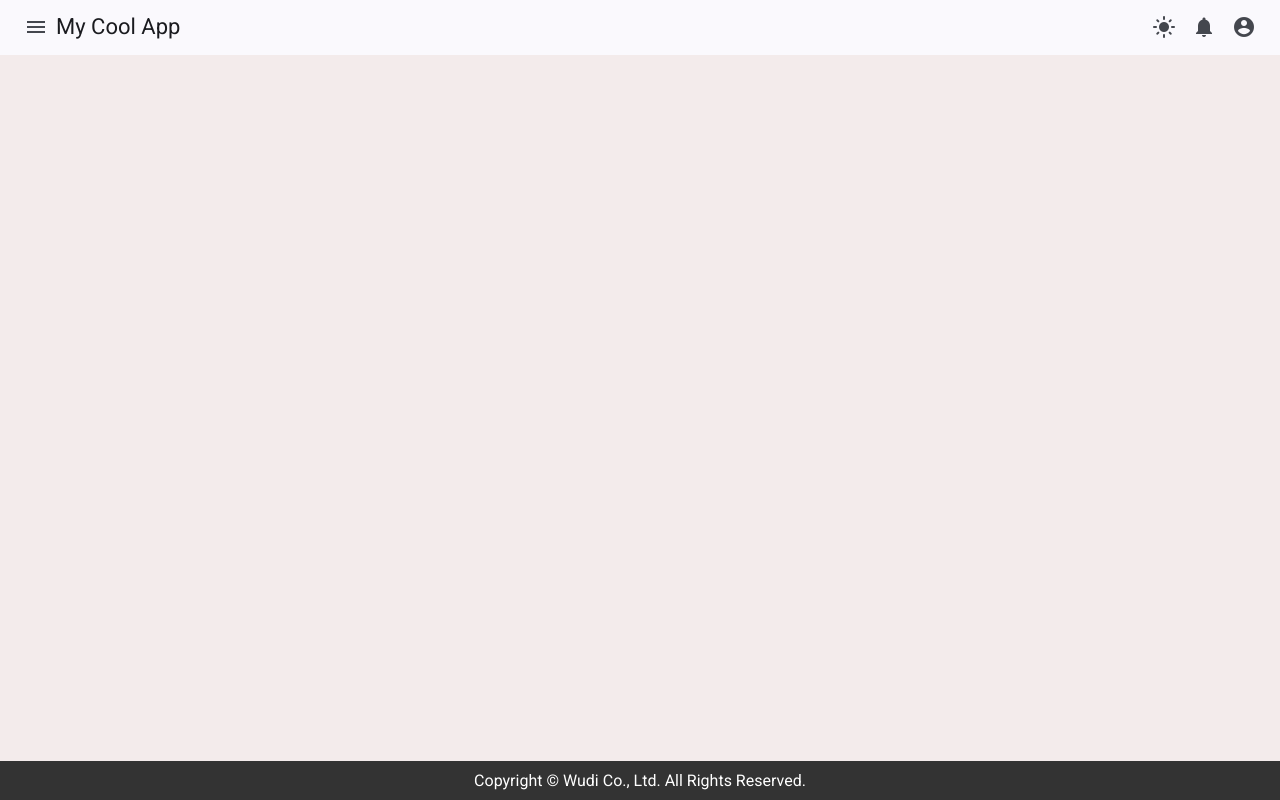
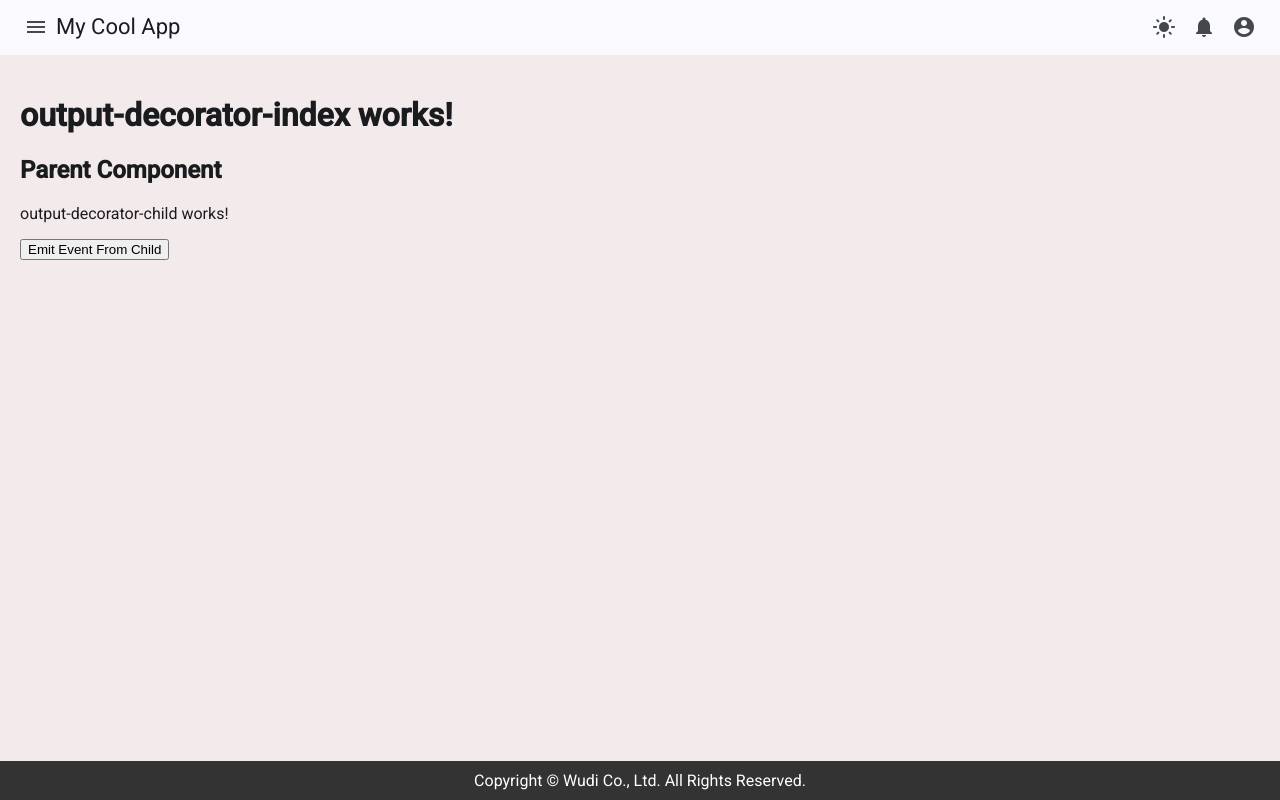
Before and after one commit to alisonwu6/my-angular-typescript-lab, an Angular app: page /output-decorator in a window 1280 px wide. Before the commit this address led to /. Built offline with nearby package versions, Linux system fonts and the light colour scheme.

Commit message:
feat: @output & EventEmitter

```diff
--- a/src/app/app.routes.ts
+++ b/src/app/app.routes.ts
@@ -10,6 +10,7 @@ import { PortfolioComponent } from './page/portfolio/portfolio.component';
 import { LifecycleComponent } from './page/lifecycle/lifecycle.component';
 import { DecoratorIndexComponent } from './page/decorator/decorator-index/decorator-index.component';
 import { InputDecoratorIndexComponent } from './page/decorator/input-decorator-index/input-decorator-index.component';
+import { OutputDecoratorIndexComponent } from './page/decorator/output-decorator-index/output-decorator-index.component';
 
 export const routes: Routes = [
   { path: 'portfolio', component: PortfolioComponent },
@@ -21,6 +22,7 @@ export const routes: Routes = [
   { path: 'lifecycle', component: LifecycleComponent},
   { path: 'decorator', component: DecoratorIndexComponent},
   { path: 'input-decorator', component: InputDecoratorIndexComponent},
+  { path: 'output-decorator', component: OutputDecoratorIndexComponent},
   { path: 'login', component: LoginComponent },
   { path: 'todo', component: TodoListComponent },
 ];
--- a/src/app/layout/layout.config.ts
+++ b/src/app/layout/layout.config.ts
@@ -8,6 +8,7 @@ export const NAV_MENU = [
   { title: 'Lifecycle', icon: '', route: '/lifecycle' },
   { title: 'Decorator', icon: '', route: '/decorator' },
   { title: 'Input Decorator', icon: '', route: '/input-decorator' },
+  { title: 'Output Decorator', icon: '', route: '/output-decorator' },
   { title: 'To Do List', icon: '', route: '/todo' },
   { title: 'Dashboard', icon: '', route: '/dashboard' },
   { title: 'Users', icon: '', route: '/users' },
--- /dev/null
+++ b/src/app/page/decorator/output-decorator-child/output-decorator-child.component.html
@@ -0,0 +1,3 @@
+<p>output-decorator-child works!</p>
+
+<button (click)="emitEvent()">Emit Event From Child</button>
--- /dev/null
+++ b/src/app/page/decorator/output-decorator-child/output-decorator-child.component.ts
@@ -0,0 +1,19 @@
+import { CommonModule } from '@angular/common';
+import { Component, EventEmitter, Output } from '@angular/core';
+
+@Component({
+  selector: 'app-output-decorator-child',
+  imports: [CommonModule],
+  templateUrl: './output-decorator-child.component.html',
+  styleUrl: './output-decorator-child.component.scss'
+})
+export class OutputDecoratorChildComponent {
+  @Output() myEvent = new EventEmitter();
+
+  emitEvent() {
+    // emits the value that has been defined in it.
+    this.myEvent.emit('Event emitted from child component!');
+                      // - is the payload
+                      // - will be emitted when the event gets raised from the child component.
+  }
+}
--- /dev/null
+++ b/src/app/page/decorator/output-decorator-index/output-decorator-index.component.html
@@ -0,0 +1,6 @@
+<h1>output-decorator-index works!</h1>
+<div>
+  <h2>Parent Component</h2>
+  <p>{{ message }}</p>
+</div>
+<app-output-decorator-child (myEvent)="receiveChildEvent($event)"></app-output-decorator-child>
--- /dev/null
+++ b/src/app/page/decorator/output-decorator-index/output-decorator-index.component.ts
@@ -0,0 +1,18 @@
+import { Component } from '@angular/core';
+import { OutputDecoratorChildComponent } from '../output-decorator-child/output-decorator-child.component';
+import { FormsModule } from '@angular/forms';
+import { CommonModule } from '@angular/common';
+
+@Component({
+  selector: 'app-output-decorator-index',
+  imports: [CommonModule, FormsModule, OutputDecoratorChildComponent],
+  templateUrl: './output-decorator-index.component.html',
+  styleUrl: './output-decorator-index.component.scss',
+})
+export class OutputDecoratorIndexComponent {
+  message: string = '';
+
+  receiveChildEvent(eventDate: string) {
+    this.message = eventDate;
+  }
+}
```
Also changed, not shown: src/app/page/decorator/output-decorator-child/output-decorator-child.component.scss (added), src/app/page/decorator/output-decorator-index/output-decorator-index.component.scss (added), 2 other files (tests, documents, lock files or other folders).
